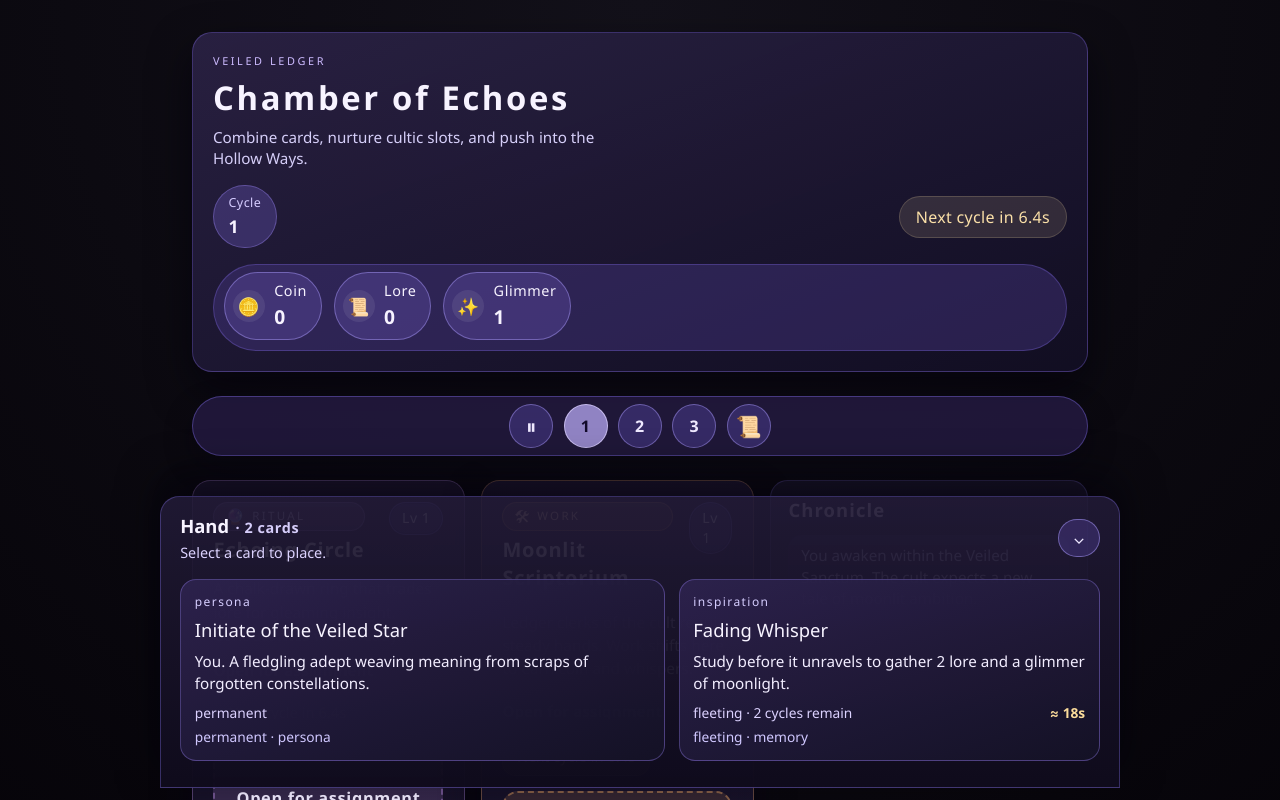
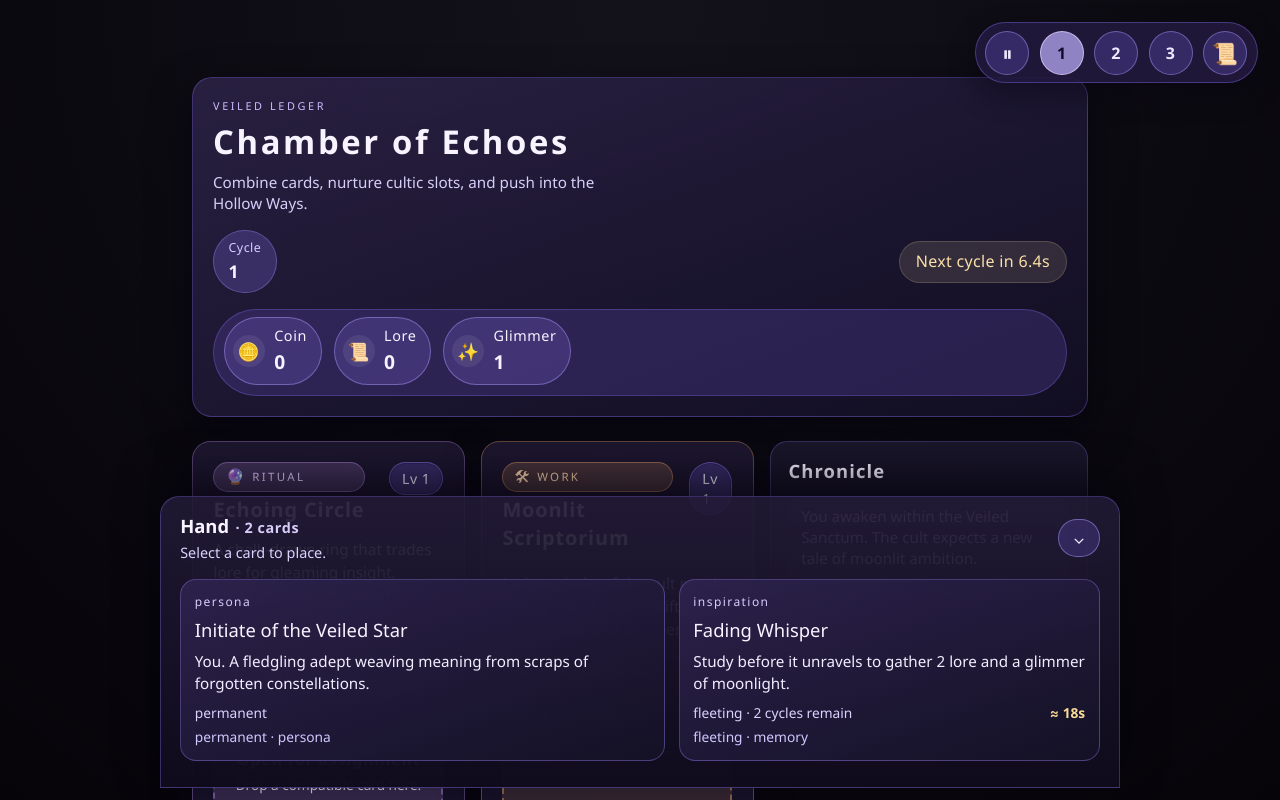
Before and after one commit to curtiscovington/hallowmoon, a React (Vite) app: page / in a window 1280 px wide. Shown: the top 800 px of the page. Built offline with nearby package versions, Linux system fonts and the light colour scheme.

Commit message:
Position time controls as fixed floating panel

```diff
--- a/src/index.css
+++ b/src/index.css
@@ -44,6 +44,7 @@ body {
   max-width: 960px;
   margin: 0 auto;
   padding: clamp(1.2rem, 3vw, 2rem);
+  padding-top: calc(env(safe-area-inset-top) + clamp(4.5rem, 6vw, 5.5rem));
   gap: clamp(1rem, 2vw, 1.5rem);
   padding-bottom: clamp(4rem, 12vw, 5.5rem);
 }
@@ -918,19 +919,30 @@ body {
 }
 
 .game-controls {
-  display: flex;
-  justify-content: center;
+  position: fixed;
+  top: calc(env(safe-area-inset-top) + clamp(0.75rem, 2vw, 1.4rem));
+  right: calc(env(safe-area-inset-right) + clamp(0.75rem, 2vw, 1.4rem));
+  display: inline-flex;
   align-items: center;
   gap: 0.65rem;
+  padding: 0.45rem 0.6rem;
+  padding-right: calc(0.6rem + env(safe-area-inset-right));
   background: rgba(34, 25, 62, 0.9);
   border: 1px solid rgba(130, 111, 236, 0.4);
   border-radius: 999px;
-  padding: 0.45rem 0.6rem;
-  width: min(960px, 100%);
-  margin: 0 auto;
   box-shadow: 0 12px 28px rgba(7, 5, 16, 0.45);
-  position: relative;
-  z-index: 60;
+  max-width: min(
+    22rem,
+    calc(100vw - clamp(1.6rem, 6vw, 3.8rem) - env(safe-area-inset-right))
+  );
+  overflow-x: auto;
+  scrollbar-width: none;
+  white-space: nowrap;
+  z-index: 120;
+}
+
+.game-controls::-webkit-scrollbar {
+  display: none;
 }
 
 .game-controls__button {
@@ -945,6 +957,7 @@ body {
   cursor: pointer;
   font-size: 1rem;
   transition: background 150ms ease, transform 150ms ease;
+  flex: 0 0 auto;
 }
 
 .game-controls__button:hover {
```
